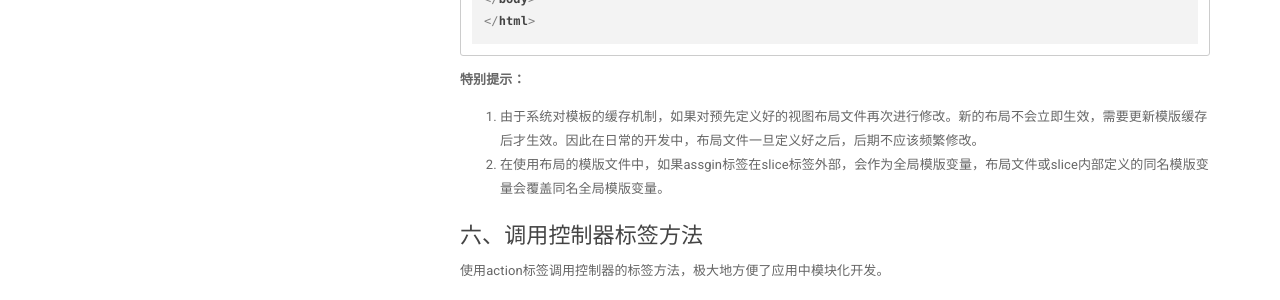
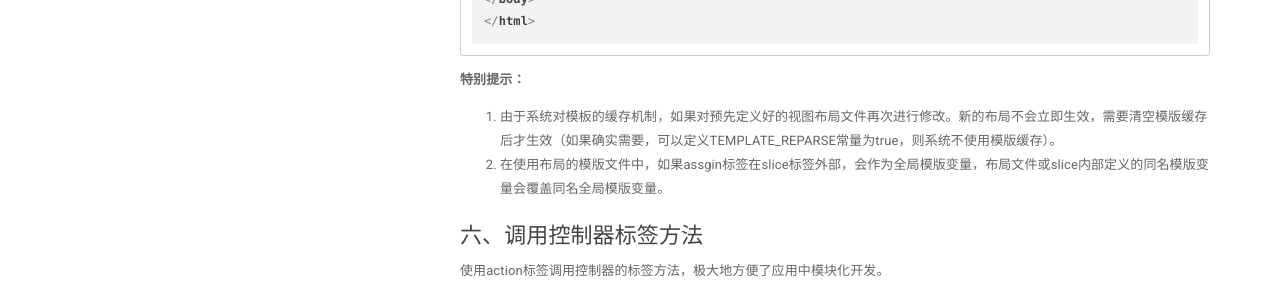
Before and after one commit to springwind2006/demo, a Jekyll site: the page built from _docs/view/tpl_tags.md, in a window 1280 px wide and 900 px high, scrolled down 6516 px. Shown: the part 151-451 px from the top of the window. Built offline with Jekyll 4.4.1, drawn with Linux system fonts in a browser that asks for light colours; nearby versions of some CDN libraries; comment, search, counter and statistics services are not loaded.

````diff
--- a/_docs/view/tpl_tags.md
+++ b/_docs/view/tpl_tags.md
@@ -315,7 +315,7 @@ Steeze的模版布局是为了弥补模板包含功能的缺陷。多个模版
 ```
 
 **特别提示：**
-1. 由于系统对模板的缓存机制，如果对预先定义好的视图布局文件再次进行修改。新的布局不会立即生效，需要更新模版缓存后才生效。因此在日常的开发中，布局文件一旦定义好之后，后期不应该频繁修改。
+1. 由于系统对模板的缓存机制，如果对预先定义好的视图布局文件再次进行修改。新的布局不会立即生效，需要清空模版缓存后才生效（如果确实需要，可以定义TEMPLATE_REPARSE常量为true，则系统不使用模版缓存）。
 2. 在使用布局的模版文件中，如果assgin标签在slice标签外部，会作为全局模版变量，布局文件或slice内部定义的同名模版变量会覆盖同名全局模版变量。
 
 ## 六、调用控制器标签方法
````
Also changed, not shown: _docs/startup/environment.md (+1 -1 lines).
